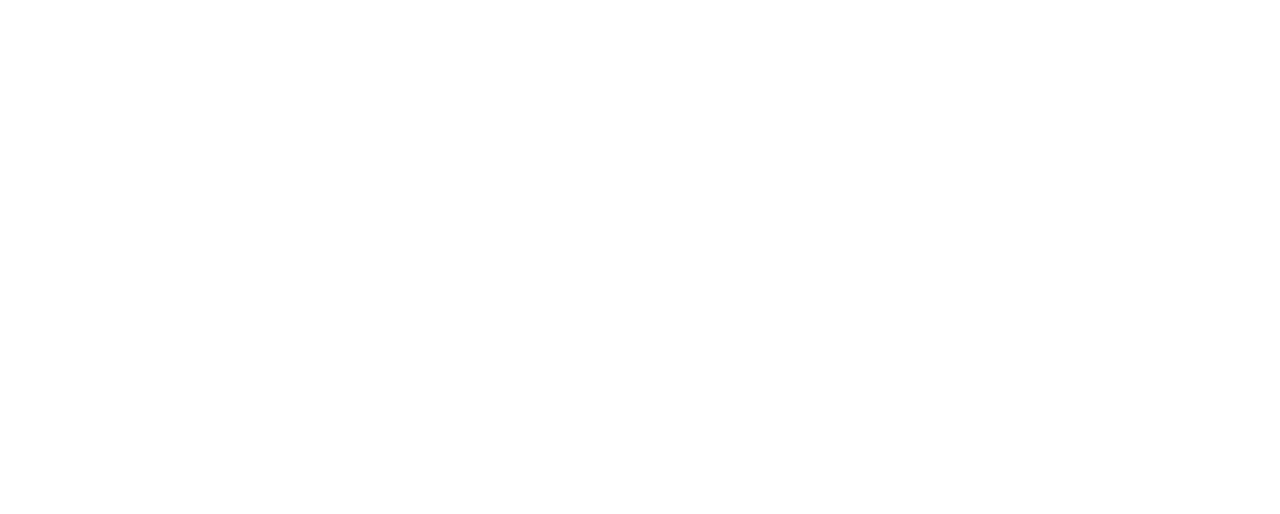
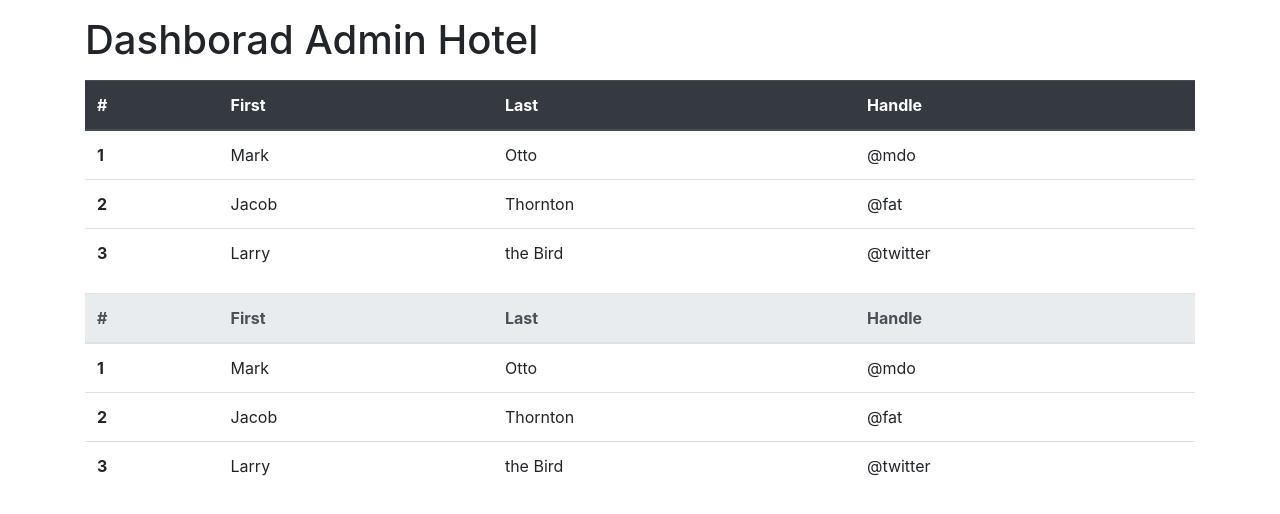
Before and after one commit to jcamilodev1/hotelSimpleDashboard, a React (Create React App) app: page /admin in a window 1280 px wide. Shown: the top 514 px of the page. Built offline with nearby package versions, Linux system fonts and the light colour scheme.

Commit message:
create admin base template

```diff
--- a/src/mocks/handlers.js
+++ b/src/mocks/handlers.js
@@ -46,4 +46,143 @@ export const handlers = [
   rest.post("/habitaciones", (req, res, ctx) => {
     return res(ctx.json({ success: true }));
   }),
+  rest.get("/habitacionesAdmin", (req, res, ctx) => {
+    return res(
+      ctx.status(200),
+      ctx.json([
+        {
+          id: 1,
+          cantidad: 3,
+          bookings: [
+            {
+              start: "2022-10-23",
+              end: "2022-10-28",
+              person: {
+                name: "juan camilo ",
+                email: "mail@mail.com",
+                cantidad: "2",
+              },
+            },
+            {
+              start: "2022-10-05",
+              end: "2022-01-08",
+              person: {
+                name: "Carlos Mario",
+                email: "mail@mail.com",
+                cantidad: "2",
+              },
+            },
+            {
+              start: "2022-11-02",
+              end: "2022-01-05",
+              person: {
+                name: "Tatiana cuellar",
+                email: "mail@mail.com",
+                cantidad: "3",
+              },
+            },
+          ],
+        },
+        {
+          id: 2,
+          cantidad: 4,
+          bookings: [
+            {
+              start: "2022-10-23",
+              end: "2022-10-28",
+              person: {
+                name: "Sandra martinez",
+                email: "mail@mail.com",
+                cantidad: "4",
+              },
+            },
+            {
+              start: "2022-11-15",
+              end: "2022-01-18",
+              person: {
+                name: "Oscar Rodriguez",
+                email: "mail@mail.com",
+                cantidad: "2",
+              },
+            },
+            {
+              start: "2022-11-10",
+              end: "2022-11-15",
+              person: {
+                name: "Mario Benedeti",
+                email: "mail@mail.com",
+                cantidad: "3",
+              },
+            },
+          ],
+        },
+        {
+          id: 3,
+          cantidad: 2,
+          bookings: [
+            {
+              start: "2022-10-23",
+              end: "2022-10-28",
+              person: {
+                name: "Melissa castro",
+                email: "mail@mail.com",
+                cantidad: "1",
+              },
+            },
+            {
+              start: "2022-11-05",
+              end: "2022-01-08",
+              person: {
+                name: "Cristhian Martinez",
+                email: "mail@mail.com",
+                cantidad: "2",
+              },
+            },
+            {
+              start: "2022-11-01",
+              end: "2022-11-05",
+              person: {
+                name: "Juliana perez",
+                email: "mail@mail.com",
+                cantidad: "1",
+              },
+            },
+          ],
+        },
+        {
+          id: 4,
+          cantidad: 2,
+          bookings: [
+            {
+              start: "2022-10-23",
+              end: "2022-10-28",
+              person: {
+                name: "juan camilo ",
+                email: "mail@mail.com",
+                cantidad: "2",
+              },
+            },
+            {
+              start: "2022-11-05",
+              end: "2022-01-08",
+              person: {
+                name: "Daniel Castro",
+                email: "mail@mail.com",
+                cantidad: "2",
+              },
+            },
+            {
+              start: "2022-11-01",
+              end: "2022-11-05",
+              person: {
+                name: "Lina perez",
+                email: "mail@mail.com",
+                cantidad: "2",
+              },
+            },
+          ],
+        },
+      ])
+    );
+  }),
 ];
--- a/src/router/Index.js
+++ b/src/router/Index.js
@@ -2,16 +2,17 @@ import {
   BrowserRouter as Router,
   Switch,
   Route,
-  Link,
-  NavLink
 } from "react-router-dom";
 import Booking from "../views/booking/Index";
-
+import Dashboard from "../views/dashboard/Index";
 const RouteView = () => {
   return (
     <Router>
     <div className="container pt-3">
       <Switch>
+          <Route path="/admin" exact>
+            <Dashboard></Dashboard>
+          </Route>
           <Route path="/" exact>
             <Booking></Booking>
           </Route>
--- a/src/views/dashboard/Index.jsx
+++ b/src/views/dashboard/Index.jsx
@@ -1,8 +1,72 @@
 import React from 'react'
 
 const Dashboard = () => {
+
   return (
-    <div>Index</div>
+    <>
+      <h1 className='mb-3'>Dashborad Admin Hotel</h1>
+      <table class="table">
+        <thead class="thead-dark">
+          <tr>
+            <th scope="col">#</th>
+            <th scope="col">First</th>
+            <th scope="col">Last</th>
+            <th scope="col">Handle</th>
+          </tr>
+        </thead>
+        <tbody>
+          <tr>
+            <th scope="row">1</th>
+            <td>Mark</td>
+            <td>Otto</td>
+            <td>@mdo</td>
+          </tr>
+          <tr>
+            <th scope="row">2</th>
+            <td>Jacob</td>
+            <td>Thornton</td>
+            <td>@fat</td>
+          </tr>
+          <tr>
+            <th scope="row">3</th>
+            <td>Larry</td>
+            <td>the Bird</td>
+            <td>@twitter</td>
+          </tr>
+        </tbody>
+      </table>
+
+      <table class="table">
+        <thead class="thead-light">
+          <tr>
+            <th scope="col">#</th>
+            <th scope="col">First</th>
+            <th scope="col">Last</th>
+            <th scope="col">Handle</th>
+          </tr>
+        </thead>
+        <tbody>
+          <tr>
+            <th scope="row">1</th>
+            <td>Mark</td>
+            <td>Otto</td>
+            <td>@mdo</td>
+          </tr>
+          <tr>
+            <th scope="row">2</th>
+            <td>Jacob</td>
+            <td>Thornton</td>
+            <td>@fat</td>
+          </tr>
+          <tr>
+            <th scope="row">3</th>
+            <td>Larry</td>
+            <td>the Bird</td>
+            <td>@twitter</td>
+          </tr>
+        </tbody>
+      </table>
+    </>
   )
 }
 
```
